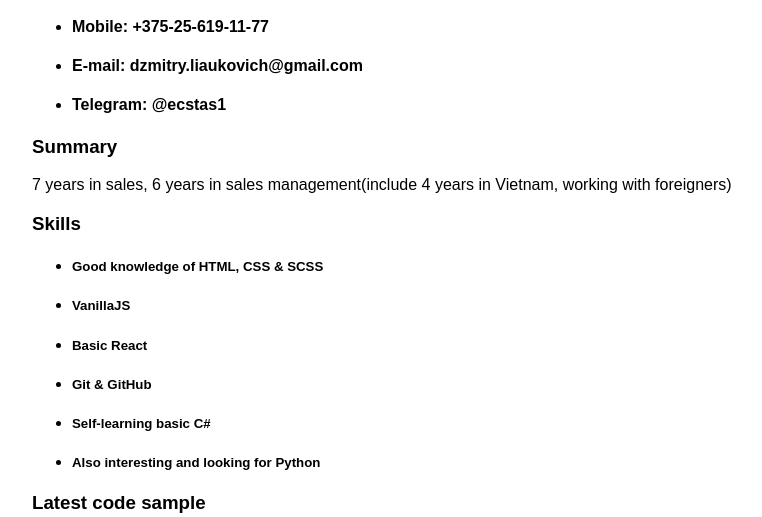
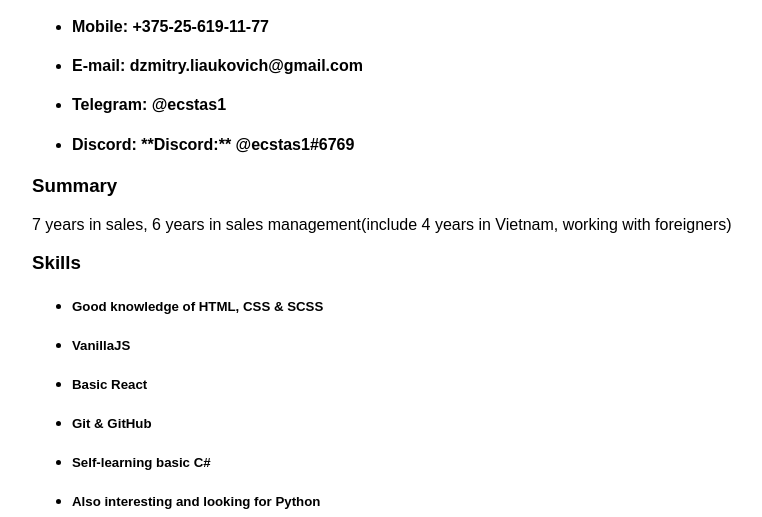
Before and after one commit to dimonlev/rsschool-cv, a plain HTML site: page index.html in a window 1280 px wide. Shown: the part 353-870 px from the top of the page, without its empty margins (208-970 px from the left). Drawn offline with Linux system fonts and the light colour scheme.

Commit message:
feat: deploy

```diff
--- a/index.html
+++ b/index.html
@@ -1,5 +1,6 @@
 <!DOCTYPE html>
 <html lang="en">
+
 <head>
   <meta charset="UTF-8" />
   <meta name="viewport" content="width=device-width, initial-scale=1.0" />
@@ -10,10 +11,7 @@
 <body>
   <header>
     <h1>Dmitry Levkovich</h1>
-      <img
-        src="https://vnstour.com/wp-content/uploads/2018/09/NhaTrang1D.jpg"
-        alt="NhaTrang"
-      />
+    <img src="https://vnstour.com/wp-content/uploads/2018/09/NhaTrang1D.jpg" alt="NhaTrang" />
   </header>
   <h3>Contacts</h3>
   <nav>
@@ -26,6 +24,9 @@
       </li>
       <li>
         <h4><strong>Telegram: </strong>@ecstas1</h4>
+      </li>
+      <li>
+        <h4><strong>Discord: </strong>**Discord:** @ecstas1#6769</h4>
       </li>
     </ul>
   </nav>
@@ -100,10 +101,7 @@
   </section>
   <h3>Github</h3>
   <a href="https://github.com/dimonlev">
-      <img
-        src="https://cdn.iconscout.com/icon/free/png-128/github-164-838410.png"
-        alt="link: Github account"
-      />
+    <img src="https://cdn.iconscout.com/icon/free/png-128/github-164-838410.png" alt="link: Github account" />
   </a>
   <h3>Experience</h3>
   <p>
@@ -124,4 +122,5 @@
     <h6>All rights reserved &copy; 2021</h6>
   </footer>
 </body>
+
 </html>
```
Also changed, not shown: 1 other file. Lines whose indentation alone changed are shown as unchanged.
